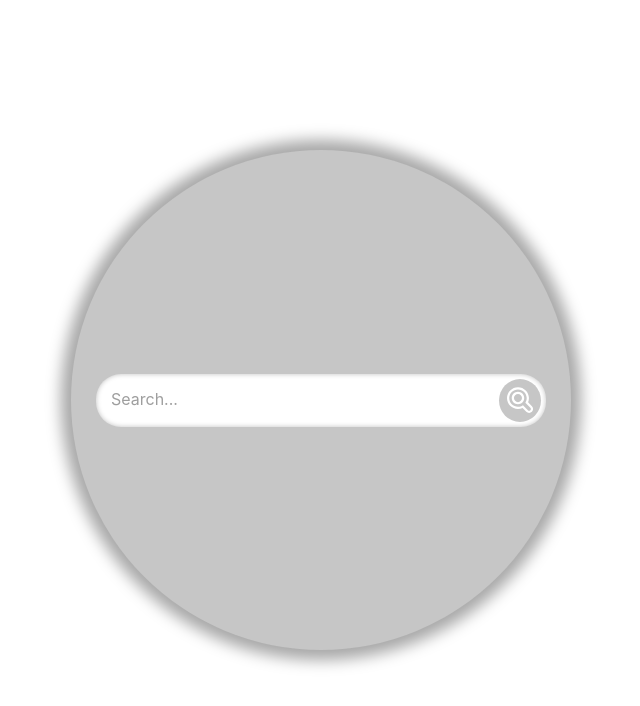
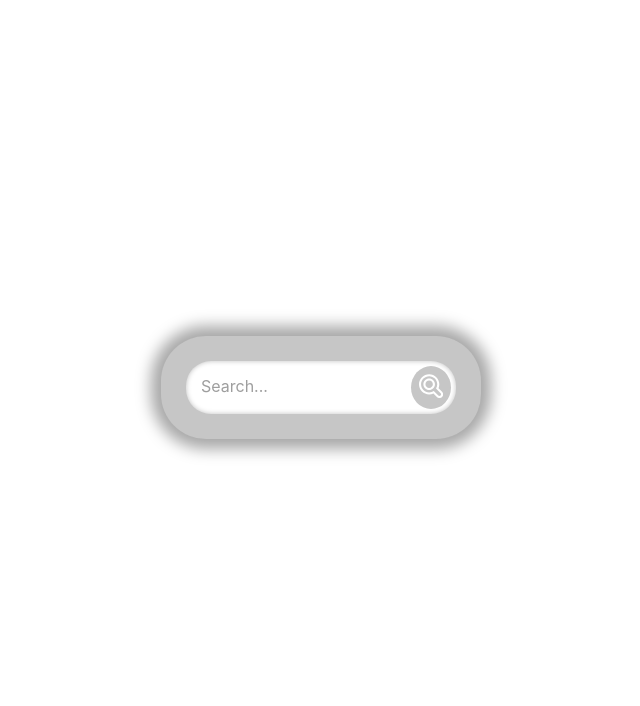
Before and after one commit to mykola-gataylo/REACT2021Q3, a React app: page / in a window 1280 px wide. Shown: the top 706 px of the page, without its empty margins (319-959 px from the left). Built offline with nearby package versions, Linux system fonts and the light colour scheme.

Commit message:
fix: change styles for SearchField component

```diff
--- a/src/components/SearchField/_search-field.scss
+++ b/src/components/SearchField/_search-field.scss
@@ -1,10 +1,9 @@
 .search-field {
-  width: 500px;
-  height: 500px;
-  padding: 0 25px;
+  width: 320px;
+  margin: 0 0 25px 0;
+  padding: 25px;
   background-color: #c6c6c6;
-  border-radius: 50%;
-  // box-shadow: rgb(0 0 0 / 35%) 0px 5px 15px;
+  border-radius: 45px;
   box-shadow: rgb(0 0 0 / 35%) 0px 0px 15px 10px;
   display: flex;
   justify-content: center;
```
